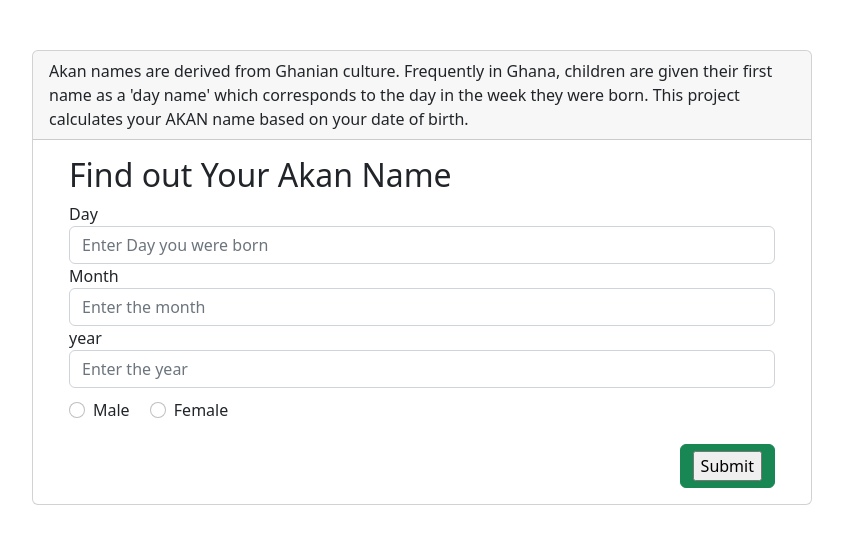
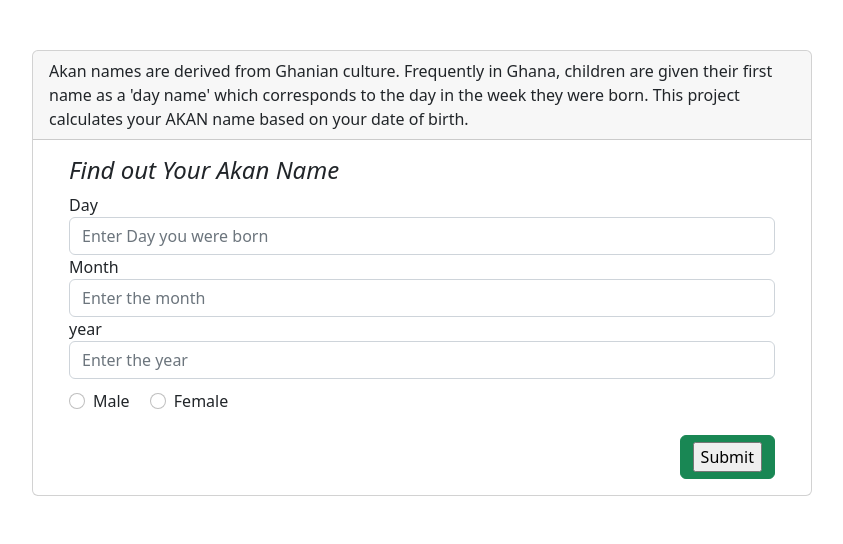
Before and after one commit to naniyule/Birhday_date_calculator, a plain HTML site: page index.html in a window 1280 px wide. Shown: the whole page, without its empty margins (218-1061 px from the left). Drawn offline with nearby package versions, Linux system fonts and the light colour scheme.

Commit message:
Minor changes on the html title and css

```diff
--- a/index.html
+++ b/index.html
@@ -18,7 +18,7 @@
          </div>
          <div class="card-body body">
             <div id="error-message"></div>
-            <h2>Find out Your Akan Name</h2>
+            <h4><i>Find out Your Akan Name </i></h4>
             <form id="userForm">
                <div class="form-group">
                   <label for="day">Day</label>
```
